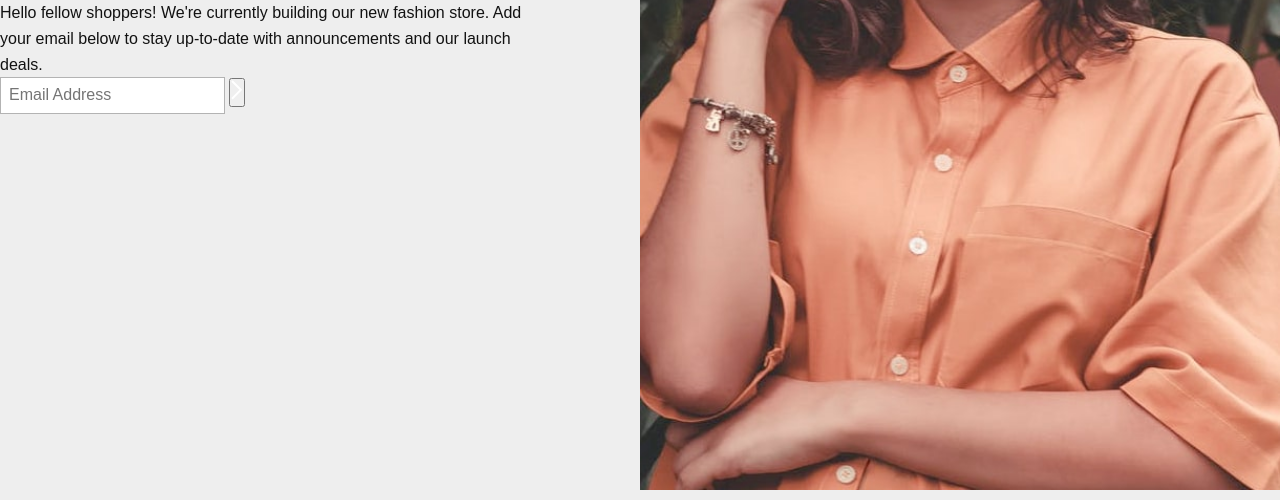
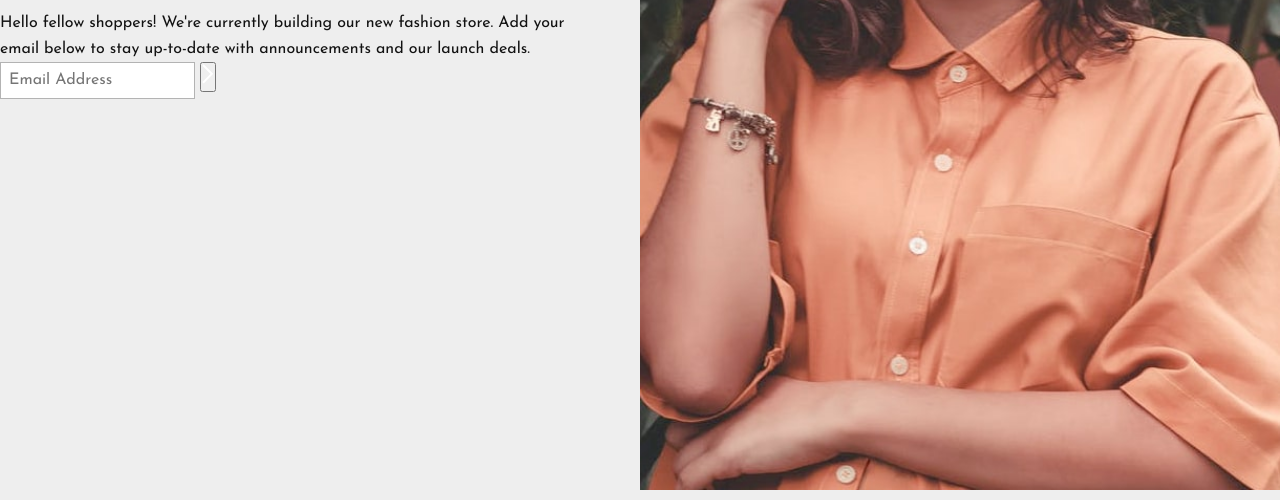
Before and after one commit to fbtot/apparel-coming-soon, a plain HTML site: page index.html in a window 1280 px wide. Shown: the part 349-849 px from the top of the page. Drawn offline with Linux system fonts and the light colour scheme.

Commit message:
fix font

```diff
--- a/index.html
+++ b/index.html
@@ -12,7 +12,7 @@
     <!-- FONTS -->
     <link rel="preconnect" href="https://fonts.googleapis.com" />
     <link rel="preconnect" href="https://fonts.gstatic.com" crossorigin />
-    <link href="https://fonts.googleapis.com/css2?family=Open+Sans:ital,wght@0,400;0,700;1,400;1,700&family=Raleway:ital,wght@0,400;0,700;1,400;1,700&display=swap" rel="stylesheet" />
+    <link href="https://fonts.googleapis.com/css2?family=Josefin+Sans:ital,wght@0,300;0,400;0,600;1,300;1,400;1,600&display=swap" rel="stylesheet" />
     <title>Base Apparel Coming Soon</title>
   </head>
   <body>
```
